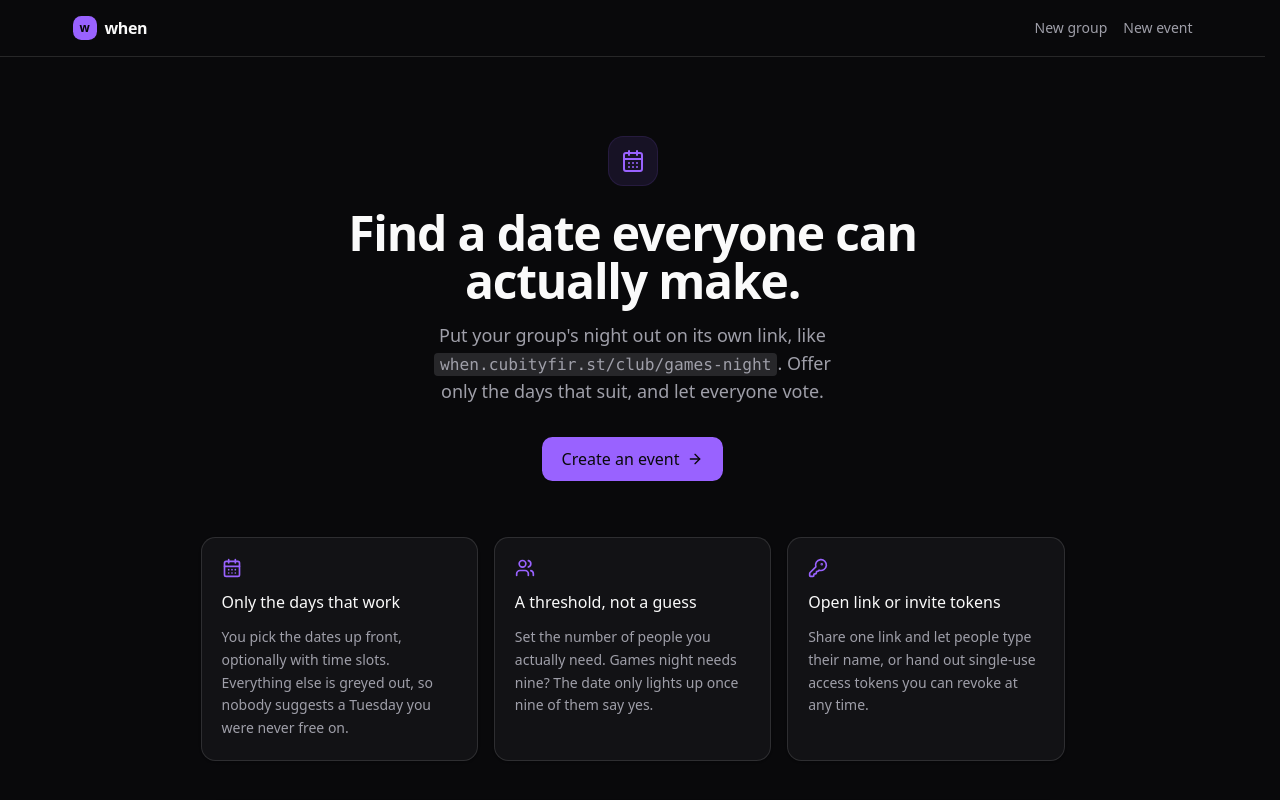
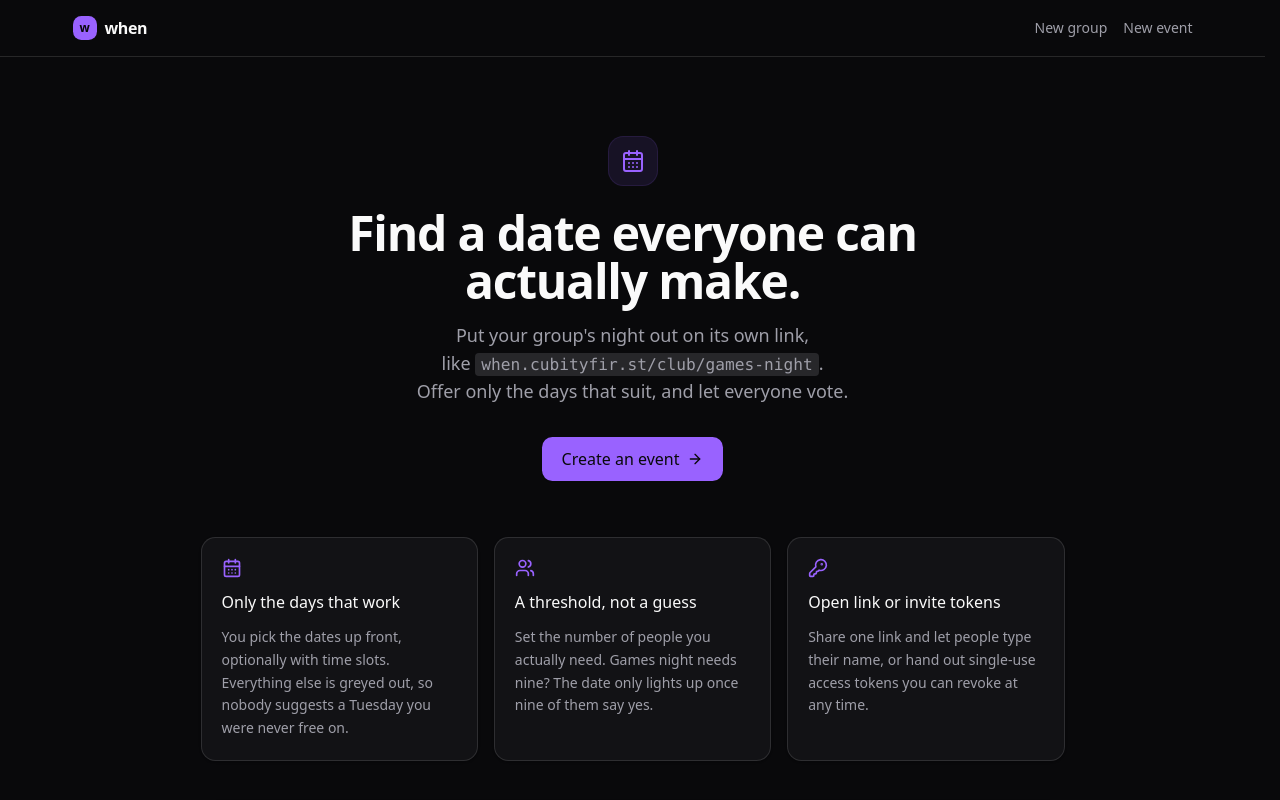
Before and after one commit to CubityFirst/when, a React (Vite) app: page / in a window 1280 px wide. Shown: the top 800 px of the page. Built offline with nearby package versions, Linux system fonts and the light colour scheme.

Commit message:
style(ui): keep the demo link on one line and give the last sentence its own

```diff
--- a/src/pages/Home.tsx
+++ b/src/pages/Home.tsx
@@ -53,11 +53,13 @@ export function Home() {
           Put your group's night out on its own link, like{" "}
           <Link
             to={`/${DEMO_SLUG}`}
-            className="bg-muted hover:bg-accent rounded px-1.5 py-0.5 font-mono text-[0.9em] underline-offset-4 transition-colors hover:underline"
+            className="bg-muted hover:bg-accent rounded px-1.5 py-0.5 font-mono text-[0.9em] whitespace-nowrap underline-offset-4 transition-colors hover:underline"
           >
             when.cubityfir.st/{DEMO_SLUG}
           </Link>
-          {". Offer only the days that suit, and let everyone vote."}
+          .
+          <br />
+          Offer only the days that suit, and let everyone vote.
         </p>
 
         <div className="mt-8 flex flex-col items-center justify-center gap-3 sm:flex-row">
```
